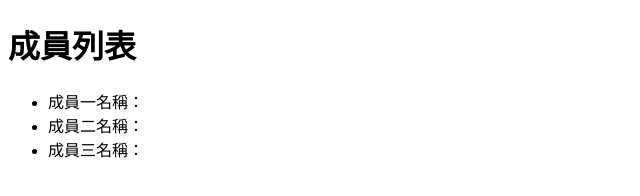
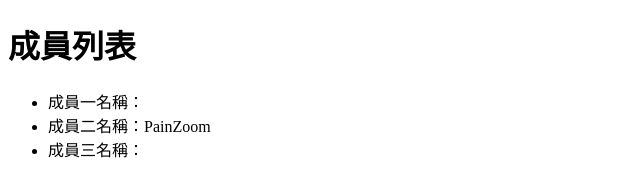
Before and after one commit to HotDogCat0228/git-work4, a plain HTML site: page index.html in a window 1280 px wide. Shown: the full height of the page, 0-640 px from the left. Drawn offline with Linux system fonts and the light colour scheme.

Commit message:
新增成員二名稱

```diff
--- a/index.html
+++ b/index.html
@@ -1,16 +1,19 @@
 <!DOCTYPE html>
 <html lang="en">
+
 <head>
     <meta charset="UTF-8">
     <meta name="viewport" content="width=device-width, initial-scale=1.0">
     <title>Document</title>
 </head>
+
 <body>
     <h1>成員列表</h1>
     <ul>
         <li>成員一名稱：</li>
-        <li>成員二名稱：</li>
+        <li>成員二名稱：PainZoom</li>
         <li>成員三名稱：</li>
     </ul>
 </body>
+
 </html>
```
